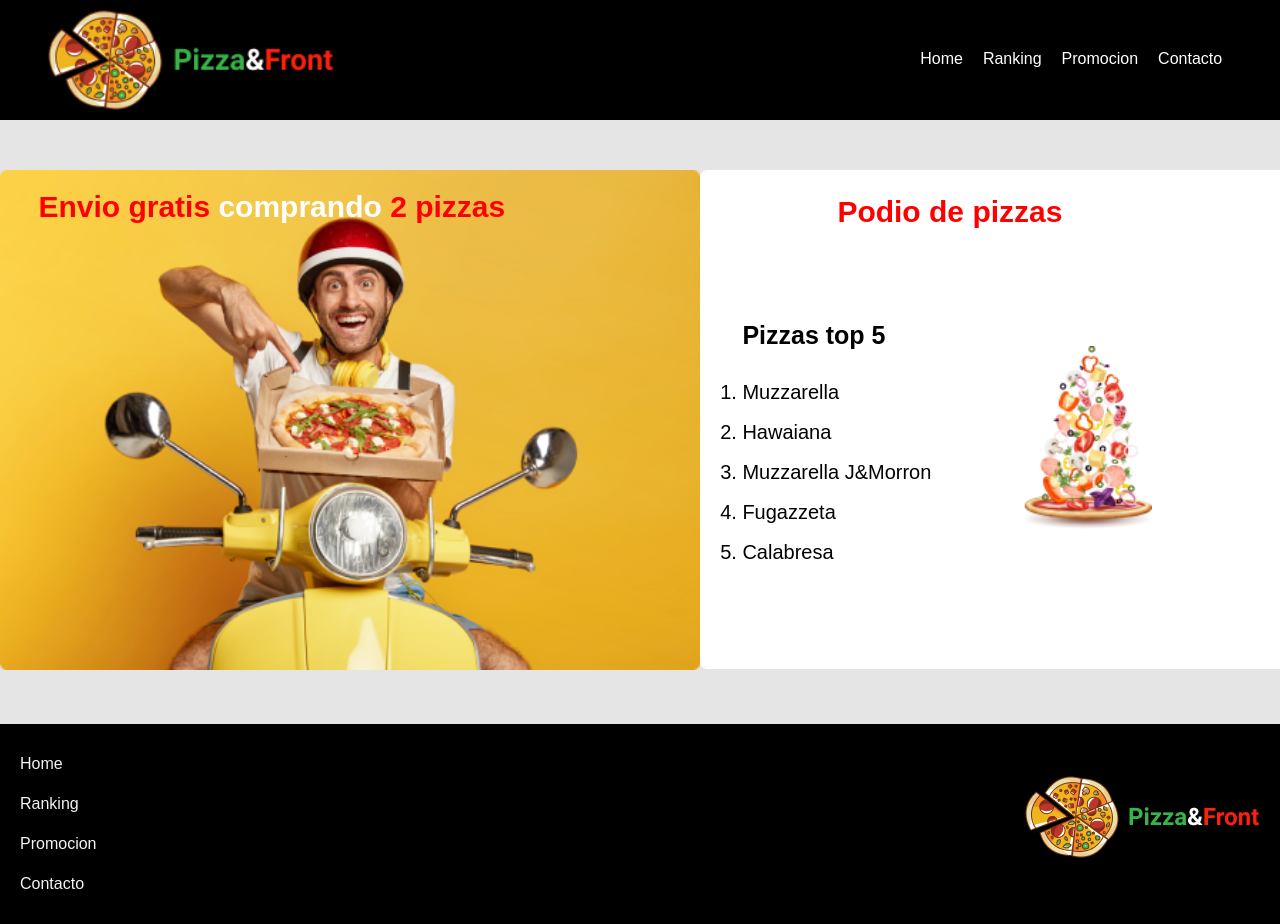
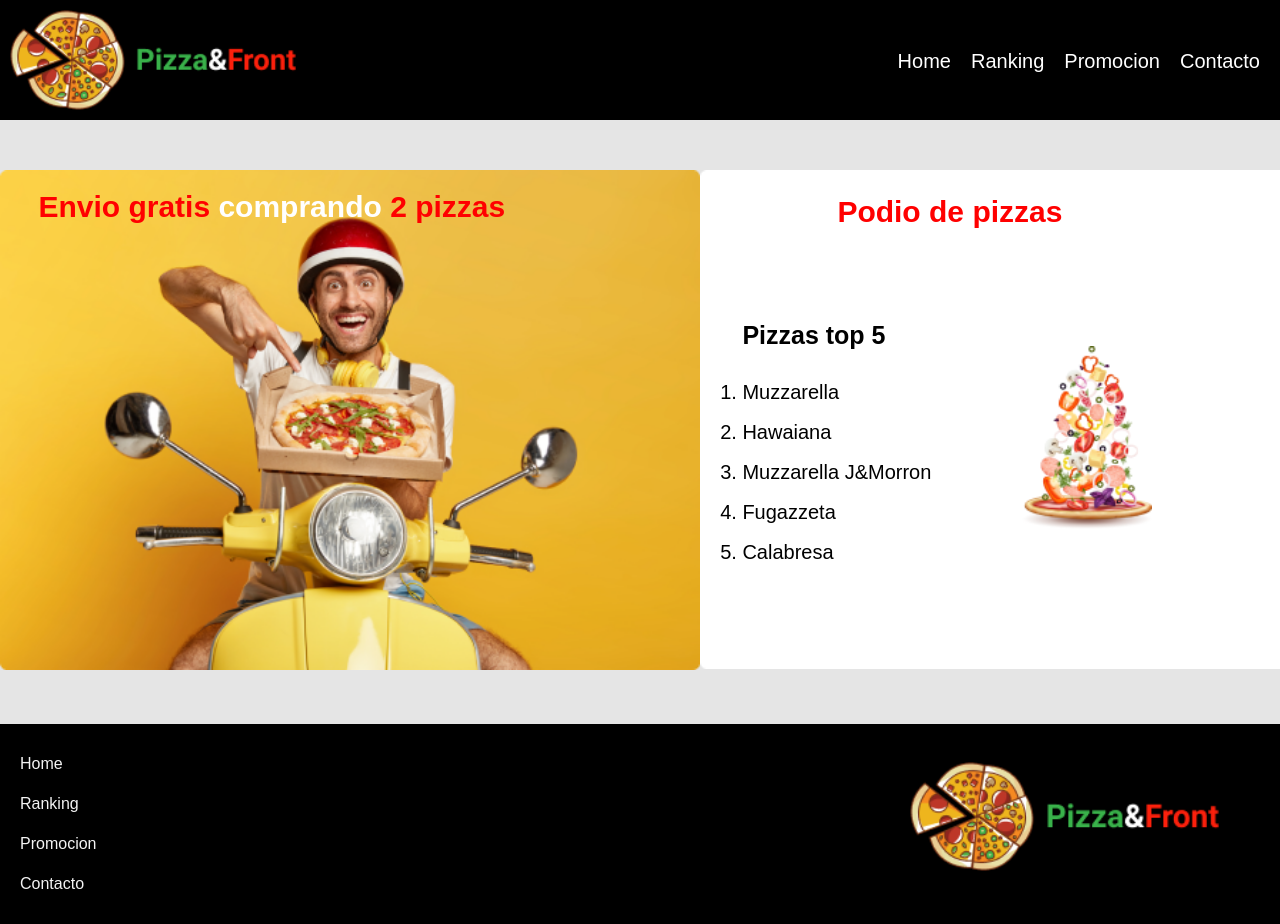
Before and after one commit to altezNicolas/pizzeria, a plain HTML site: page index.html in a window 1280 px wide. Shown: the top 924 px of the page. Drawn offline with Linux system fonts and the light colour scheme.

Commit message:
modifico header y footer

```diff
--- a/css/styles.css
+++ b/css/styles.css
@@ -7,10 +7,12 @@
 body{
     background-color: #E5E5E5;
 }
+header img{
+    height: 100px;
+}
 header{
-    box-sizing: border-box;
     display: flex;
-    justify-content: space-around;
+    justify-content: space-between;
     background-color: black;
     height: 120px;
     padding: 10px;
@@ -18,13 +20,14 @@ header{
 .menu{
     list-style: none;
     display: flex;
-    margin-left: 500px;
 }
 .menu li{
     margin: 10px;
     margin-top: 40px;
     color: white;
     cursor: pointer;
+    font-size: 20px;
+    font-weight: lighter;
 }
 .secciones-pizzera{
     display: flex;
@@ -45,7 +48,6 @@ header{
     left: 3%;
     font-size: 30px;
     font-weight: bold;
-
 }
 .textoDelivery span{
     color: white;
@@ -94,3 +96,7 @@ footer{
 footer ul{
     list-style: none;
 }
+footer img {
+    width: 350px;
+    padding-right: 40px;
+}
```
